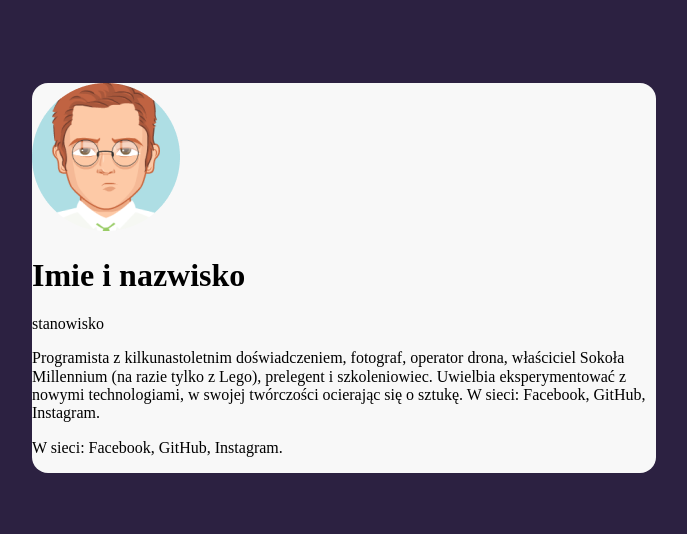
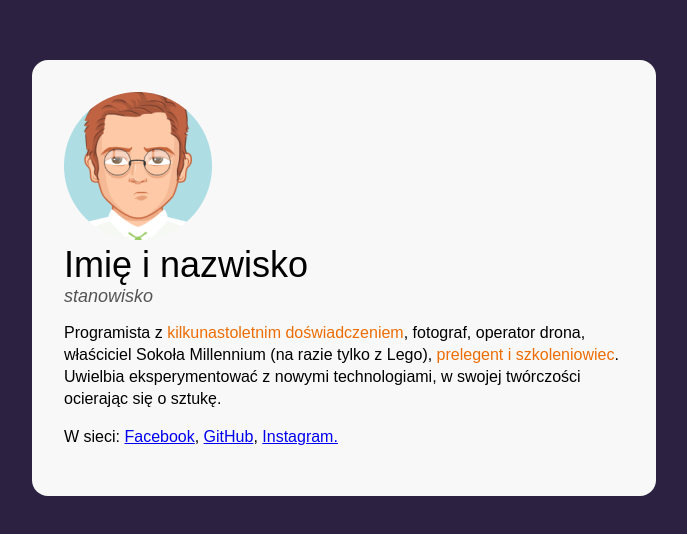
Before and after one commit to wioleta-zganiacz/business-card, a plain HTML site: page index.html in a window 1280 px wide. Shown: the part 122-656 px from the top of the page, without its empty margins (296-983 px from the left). Drawn offline with Linux system fonts and the light colour scheme.

Commit message:
adding BEM

```diff
--- a/index.html
+++ b/index.html
@@ -9,20 +9,26 @@
   </head>
   <body>
     <main class="main">
-      <article>
-        <img src="avatar.png" alt="zdjecie Imie i nazwisko" />
-        <header>
-          <h1>Imie i nazwisko</h1>
-          <p>stanowisko</p>
+      <article clas="person">
+        <img
+          class="person__picture"
+          src="avatar.png"
+          alt="zdjecie Imie i nazwisko"
+        />
+        <header class="person__info">
+          <h1 class="person__name">Imię i nazwisko</h1>
+          <p class="person__position">stanowisko</p>
         </header>
-        <p>
-          Programista z kilkunastoletnim doświadczeniem, fotograf, operator
-          drona, właściciel Sokoła Millennium (na razie tylko z Lego), prelegent
-          i szkoleniowiec. Uwielbia eksperymentować z nowymi technologiami, w
-          swojej twórczości ocierając się o sztukę. W sieci: Facebook, GitHub,
-          Instagram.
+        <p class="person__description">
+          Programista z
+          <strong class="special">kilkunastoletnim doświadczeniem</strong>,
+          fotograf, operator drona, właściciel Sokoła Millennium (na razie tylko
+          z Lego), <strong class="special">prelegent i szkoleniowiec</strong>.
+          Uwielbia eksperymentować z nowymi technologiami, w swojej twórczości
+          ocierając się o sztukę.
         </p>
-        <p>W sieci: Facebook, GitHub, Instagram.</p>
+        <p class="person__description">
+            W sieci: <a class="person__link" href="#">Facebook</a>, <a class="person__link" href="#">GitHub</a>, <a class="person__link" href="#">Instagram.</a></p>
       </article>
     </main>
   </body>
--- a/style.css
+++ b/style.css
@@ -1,9 +1,18 @@
+html {
+    box-sizing: border-box;
+}
+
+*, *:before, *:after {
+    box-sizing: inherit;
+}
+
 body {
     background: #2C2141;
     display: flex;
     align-items: center;
     justify-content: center;
     min-height: 100vh;
+    font-family: Arial, Helvetica, sans-serif;
 }
 
 .main {
@@ -11,4 +20,34 @@ body {
     border-radius: 16px;
     width: 624px;
     margin: 16px;
+    padding: 32px;
 }
+
+.person {
+
+}
+
+.person__description {
+    font-size: 16px;
+    line-height: 22px;
+}
+
+.person__name {
+    font-size: 36px;
+    margin: 0;
+    font-weight: normal;
+}
+
+.person__position {
+    font-size: 18px;
+    color: #545454;
+    margin: 0;
+    font-style: italic;
+}
+
+.special {
+    color: #ED6D05;
+    font-weight: normal;
+}
+}
+}
```
